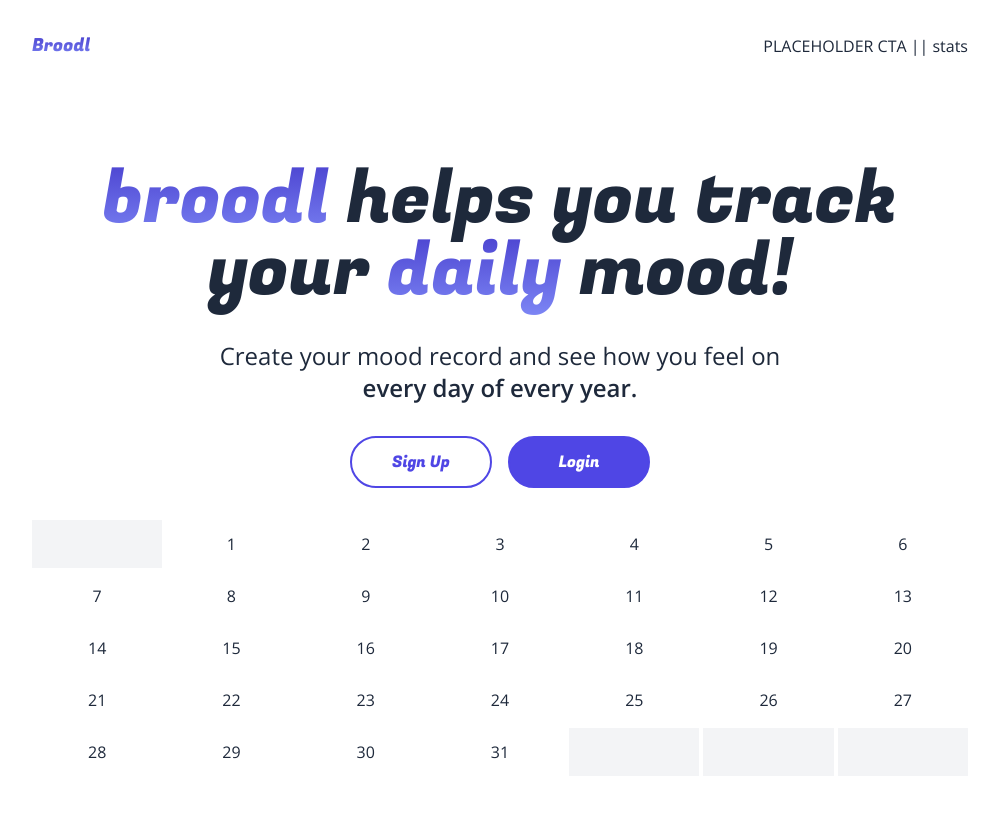
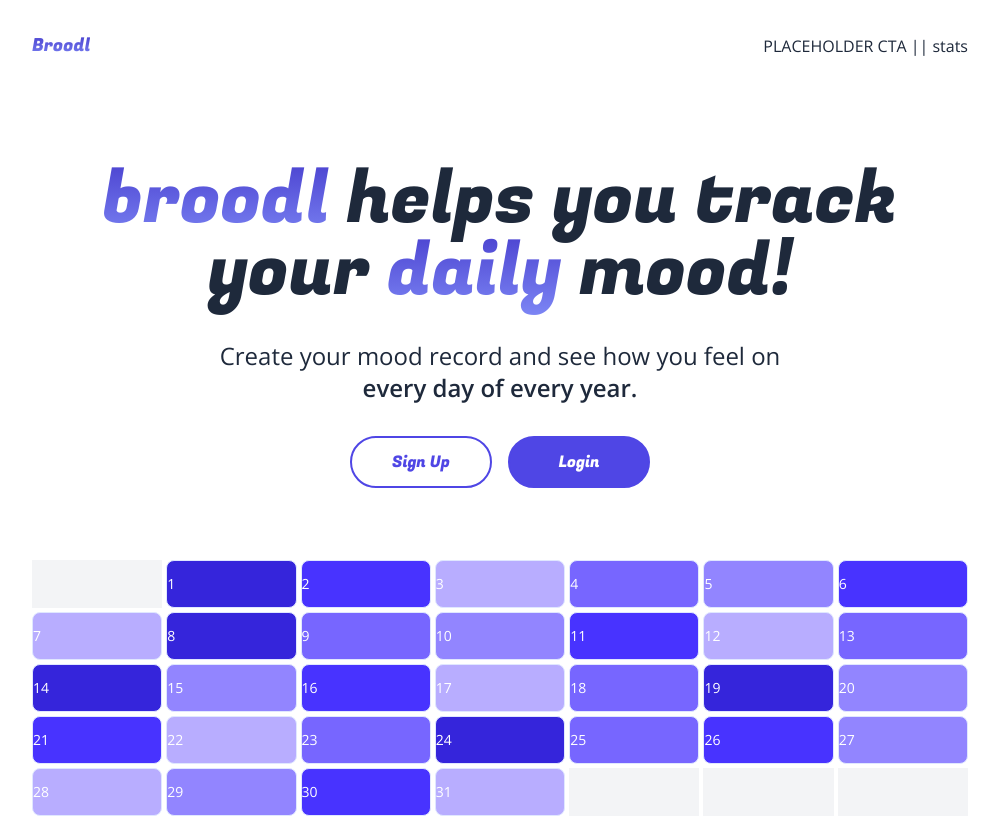
Before and after one commit to tomlhennessy/broodl, a Next.js app: page / in a window 1280 px wide. Shown: the top 818 px of the page, without its empty margins (140-1139 px from the left). Built offline with nearby package versions, Linux system fonts and the light colour scheme.

Commit message:
user interface

```diff
--- a/app/layout.js
+++ b/app/layout.js
@@ -1,3 +1,4 @@
+import Link from 'next/link';
 import './globals.css';
 import { Fugaz_One, Open_Sans } from "next/font/google";
 
@@ -18,7 +19,10 @@ export const metadata = {
 export default function RootLayout({ children }) {
   const header = (
     <header className='p-4 sm:p-8 flex items-center justify-between gap-4'>
-      <h1 className={'text-base sm:text-lg textGradient ' + fugaz.className}>Broodl</h1>
+      <Link href={'/'}>
+        <h1 className={'text-base sm:text-lg textGradient ' + fugaz.className}>Broodl</h1>
+      </Link>
+
       <div className='flex items-center justify-between'>
         PLACEHOLDER CTA || stats
       </div>
--- /dev/null
+++ b/app/utils/index.js
@@ -0,0 +1,24 @@
+export const gradients = {
+    indigo: ['#dcd6ff', '#b8adff', '#9285ff', '#7766ff', '#4833ff', '#3525db', '#261ab1', '#1a1093', '#10097a',],
+    green: ['#dcfdc3', '#affc9d', '#7cf86c', '#4bf246', '#0cea1c', '#0dc928', '#0ca82f', '#038731', '#047031',],
+    blue: ['#ccfffa', '#9afefe', '#66f1fc', '#41dffa', '#07c2f7', '#0497d4', '#0171b1', '#02518e', '#003a76',],
+    yellow: ['#fff8db', '#fff0b8', '#ffe495', '#ffd97b', '#ffc84f', '#dba339', '#b78127', '#936118', '#7a4b10',],
+    pink: ['#ffd8f2', '#ffb1ea', '#ff8aea', '#ff6df1', '#ff3dfe', '#cd2ddb', '#9d1fb7', '#731493', '#540b7a',],
+}
+
+export const baseRating = {
+    "0": 2, "1": 5, "2": 4, "3": 1, "4": 3,
+    "5": 2, "6": 4, "7": 1, "8": 5, "9": 3,
+    "10": 2, "11": 4, "12": 1, "13": 3, "14": 5,
+    "15": 2, "16": 4, "17": 1, "18": 3, "19": 5,
+    "20": 2, "21": 4, "22": 1, "23": 3, "24": 5,
+    "25": 3, "26": 4, "27": 2, "28": 1, "29": 2,
+    "30": 4, "31": 1, "32": 3, "33": 5, "34": 2,
+    "35": 4, "36": 1, "37": 5, "38": 3, "39": 2,
+    "40": 5, "41": 4, "42": 1, "43": 3,
+}
+
+export const demoData = {
+    "15": 2, "16": 4, "17": 1, "18": 3, "19": 5,
+    "20": 2, "21": 4, "22": 1, "23": 3, "24": 5,
+}
--- a/components/Calendar.js
+++ b/components/Calendar.js
@@ -1,5 +1,7 @@
+import { baseRating, demoData, gradients } from '@/app/utils';
 import { Fugaz_One } from 'next/font/google';
 import React from 'react';
+
 
 const months = {
   'January': 'Jan', 'February': 'Feb', 'March': 'Mar', 'April': 'Apr',
@@ -11,7 +13,9 @@ const dayList = ['Sunday', 'Monday', 'Tuesday', 'Wednesday', 'Thursday', 'Friday
 
 const fugaz = Fugaz_One({ subsets: ['latin'], weight: ['400'] });
 
-export default function Calendar() {
+export default function Calendar(props) {
+  const { demo } = props
+
   const year = 2024;
   const month = 'July';
   const monthNow = new Date(year, monthsArr.indexOf(month), 1);
@@ -28,7 +32,7 @@ export default function Calendar() {
   };
 
   return (
-    <div className='flex flex-col gap-1'>
+    <div className='flex flex-col gap-1 py-4 sm:py-6 md:py-10'>
       {/* Calendar Grid */}
       {[...Array(numRows).keys()].map((rowIndex) => (
         <div key={rowIndex} className='grid grid-cols-7 gap-1'>
@@ -51,15 +55,18 @@ export default function Calendar() {
               return <div key={dayOfWeekIndex} className='h-12 bg-gray-100' />;
             }
 
+            let color = demo ? gradients.indigo[baseRating[dayIndex]] : dayIndex in demoData ? gradients.indigo[demoData[dayIndex]] : 'white'
+
             // Render valid day cell
             return (
               <div
+                style={{background: color}}
                 key={dayOfWeekIndex}
-                className={`h-12 flex items-center justify-center rounded ${
-                  isToday ? 'bg-blue-500 text-white' : 'bg-white'
-                }`}
+                className={`h-12 flex items-center justify-between rounded-lg border border-solid text-xs sm:text-sm gap-2 ${
+                  isToday ? 'bg-indigo-400' : 'border-indigo-100 bg-white'
+                } ${color === 'white' ? 'text-indigo-400' : 'text-white'}`}
               >
-                {dayIndex}
+                <p>{dayIndex}</p>
               </div>
             );
           })}
--- a/components/Hero.js
+++ b/components/Hero.js
@@ -17,7 +17,7 @@ export default function Hero() {
           <Button text="Sign Up" />
           <Button text="Login" dark />
         </div>
-        <Calendar />
+        <Calendar demo />
     </div>
   )
 }
```
